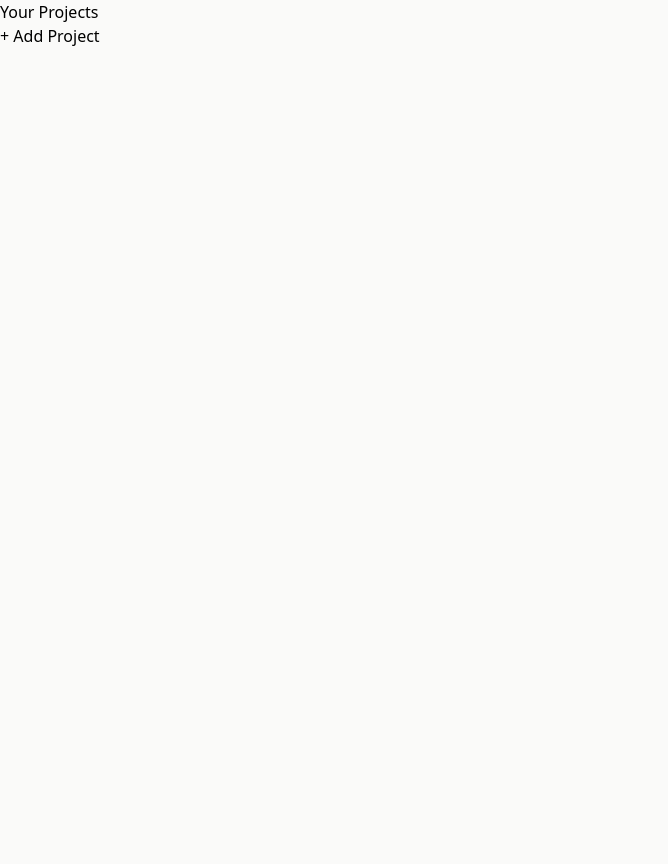
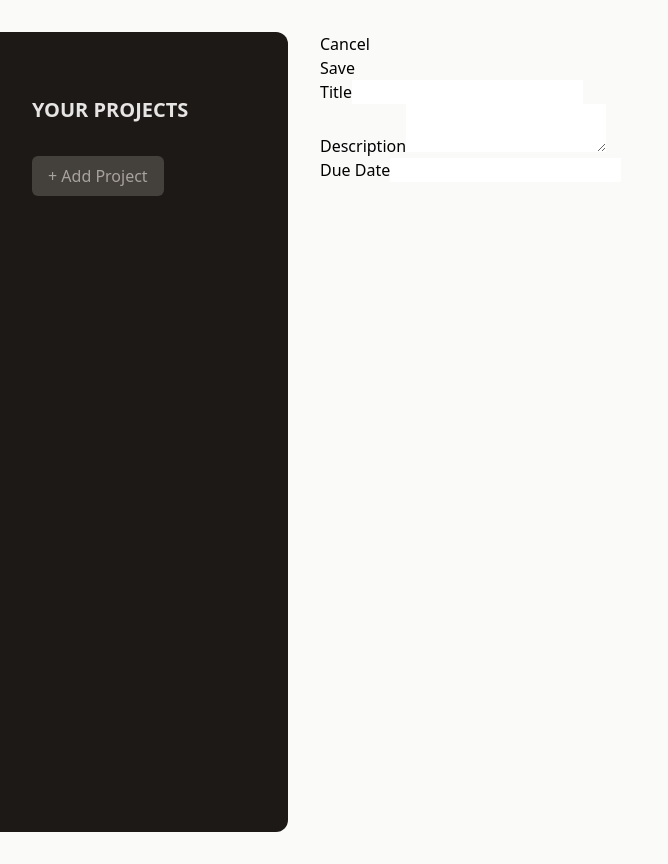
Before and after one commit to braverokmc79/react-project-management-app, a React (Vite) app: page / in a window 1280 px wide. Shown: the whole page, without its empty margins (0-668 px from the left). Before the commit the page ends 800 px from the top, so only its background shows below. Built offline with nearby package versions, Linux system fonts and the light colour scheme.

Commit message:
149.새 프로젝트 컴포넌트와 재사용 가능한 입력컴포넌트 추가하기

```diff
--- a/src/App.jsx
+++ b/src/App.jsx
@@ -1,9 +1,11 @@
+import NewProject from "./components/NewProject";
 import ProjectsSidebar from "./components/ProjectsSidebar";
 
 function App() {
   return (
-    <main>
+    <main className="h-screen my-8 flex gap-8">
       <ProjectsSidebar />
+      <NewProject />
     </main>
   );
 }
--- /dev/null
+++ b/src/components/Input.jsx
@@ -0,0 +1,12 @@
+import React from 'react'
+
+const Input = ({label, textarea, ...props}) => {
+  return (
+  <p>
+    <label>{label}</label>
+    {textarea ? <textarea  {...props} />  : <input  {...props} />}
+  </p>
+  )
+}
+
+export default Input
--- /dev/null
+++ b/src/components/NewProject.jsx
@@ -0,0 +1,25 @@
+
+import React from 'react'
+import Input from './Input';
+
+const NewProject = ({}) => {
+  return (
+    <div>
+        <menu>
+            <li><button>Cancel</button></li>
+            <li><button>Save</button></li>
+        </menu>
+
+        <div>
+            <Input label="Title" />
+            <Input label="Description"  textarea  />
+            <Input label="Due Date" />
+
+        </div>
+
+
+    </div>
+  )
+}
+
+export default NewProject;
--- a/src/components/ProjectsSidebar.jsx
+++ b/src/components/ProjectsSidebar.jsx
@@ -2,12 +2,11 @@ import React from 'react'
 
 const ProjectsSidebar = () => {
   return (
-    <aside>
-        <h2>Your Projects</h2>
+    <aside className='w-1/3  px-8 py-16 bg-stone-900 text-stone-50 md:w-72 rounded-r-xl'>
+        <h2 className='mb-8 font-bold uppercase md:text-xl text-stone-200'>Your Projects</h2>
         <div>
-            <button>
-                + Add Project
-            </button>
+            <button className='px-4 py-2 text-xs md:text-base rounded-md bg-stone-700 text-stone-400  hover:bg-stone-600
+                    hover:text-stone-100'> + Add Project</button>
         </div>
         <ul></ul>
     </aside>
```
